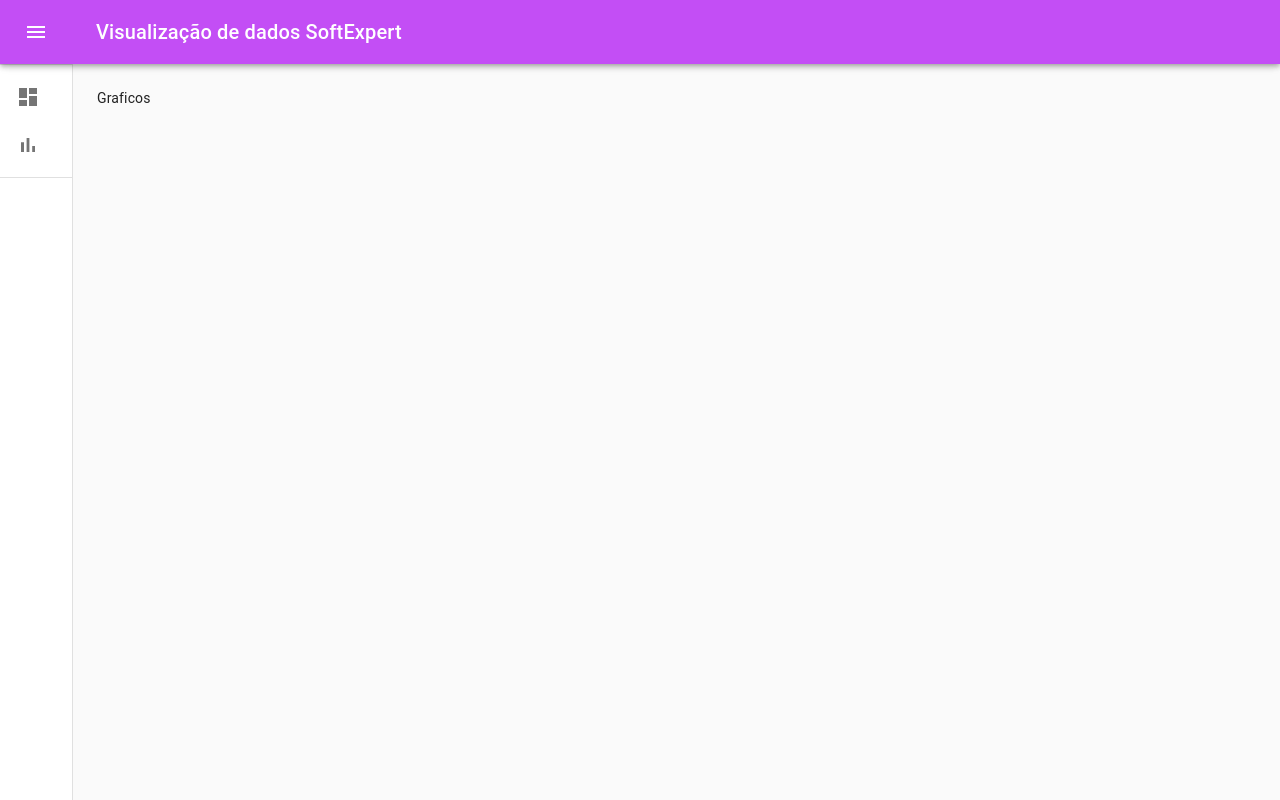
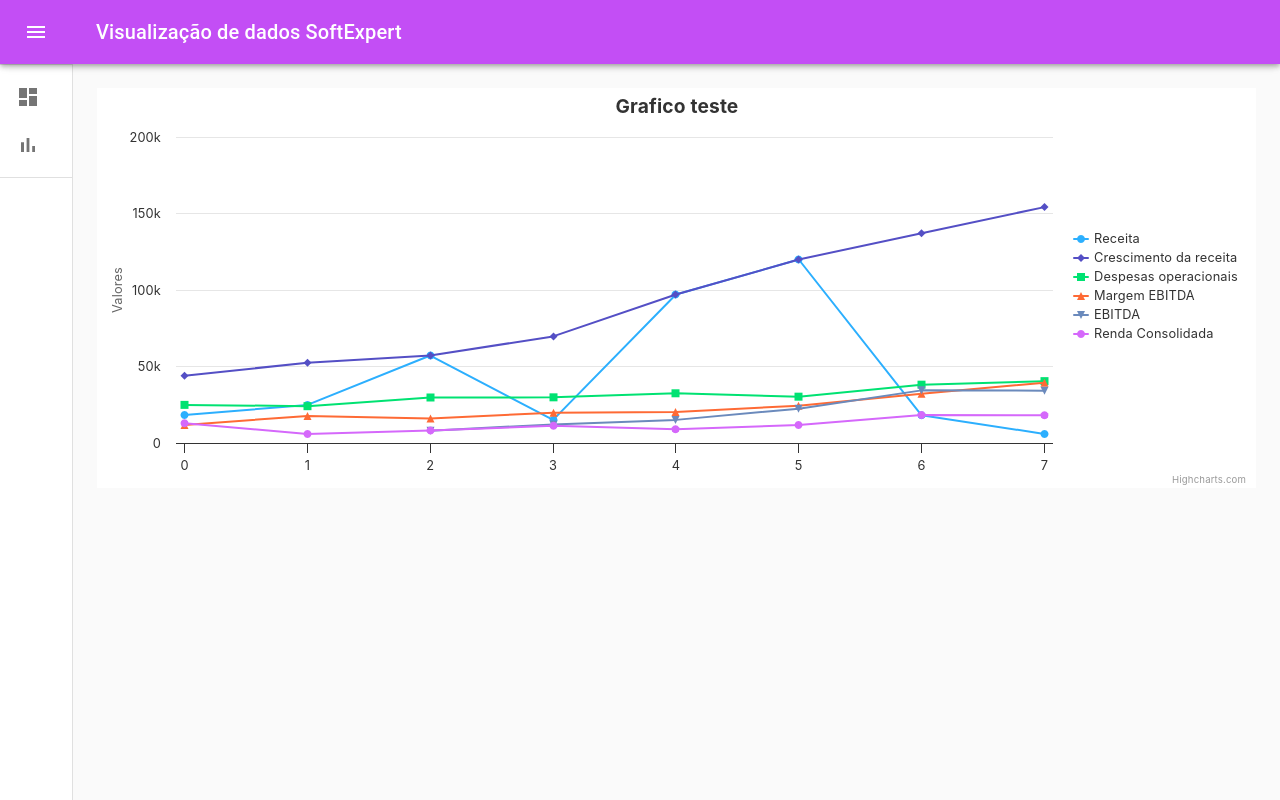
Before and after one commit to thlindustries/financialData_graphics_react_highcharts, a React (Create React App) app in the folder client/softexpert/: page /graficos in a window 1280 px wide. Built offline with nearby package versions, Linux system fonts and the light colour scheme; no server answers.

Commit message:
Grafico adicionado && API que busca os 6 dados sobre a empresa ja esta jogando as informacoes no console da rota /graficos

```diff
--- a/client/softexpert/package.json
+++ b/client/softexpert/package.json
@@ -9,6 +9,8 @@
     "@testing-library/react": "^9.4.0",
     "@testing-library/user-event": "^7.2.1",
     "axios": "^0.19.1",
+    "highcharts-react": "0.0.3",
+    "highcharts-react-official": "^2.2.2",
     "react": "^16.12.0",
     "react-dom": "^16.12.0",
     "react-router-dom": "^5.1.2",
--- /dev/null
+++ b/client/softexpert/src/components/graficos/graph1/index.js
@@ -0,0 +1,128 @@
+
+// //API ---->   https://financialmodelingprep.com/api/v3/financials/income-statement/{{SIMBOLO DA EMPRESA}}
+//-----------------------------------------------------------------------------------------------------
+
+import React, { Component } from 'react';
+import Highcharts from 'highcharts'
+import HighchartsReact from 'highcharts-react-official'
+import Grid from '@material-ui/core/Grid';
+
+//API
+import axios from 'axios';
+
+// import { Container } from './styles';
+const data_test=[];
+let page_init = 0;
+
+const options = {
+  title: {
+    text: 'Grafico teste',
+  },
+  // data: [data_test[0].revenue,data_test[1].revenue,data_test[2].revenue,data_test[3].revenue,data_test[4].revenue,data_test[5].revenue,data_test[6].revenue,data_test[7].revenue,data_test[8].revenue,data_test[9].revenue,data_test[10].revenue,data_test[11].revenue]
+  series: [{
+    name:'Receita',
+    data: [18274, 24916, 57177, 15112, 97031, 119931, 18111, 5948]
+    },{
+      name:'Crescimento da receita',
+      data: [43934, 52503, 57177, 69658, 97031, 119931, 137133, 154175]
+    }, {
+    name:'Despesas operacionais',
+      data: [24916, 24064, 29742, 29851, 32490, 30282, 38121, 40434]
+    }, {
+      name:'Margem EBITDA',
+        data: [11744, 17722, 16005, 19771, 20185, 24377, 32147, 39387]
+    }, {
+      name:'EBITDA',
+        data: [null, null, 7988, 12169, 15112, 22452, 34400, 34227]
+    }, {
+      name:'Renda Consolidada',
+        data: [12908, 5948, 8105, 11248, 8989, 11816, 18274, 18111]
+    }
+  ],
+  legend: {
+    layout: 'vertical',
+    align: 'right',
+    verticalAlign: 'middle'
+  },
+  responsive: {
+    rules: [{
+        condition: {
+            maxWidth: 500
+        },
+        chartOptions: {
+            legend: {
+                layout: 'horizontal',
+                align: 'center',
+                verticalAlign: 'bottom'
+            }
+        }
+    }]
+  },
+  yAxis: {
+    title: {
+        text: 'Valores'
+    }
+  },
+  xAxis: {
+    accessibility: {
+        rangeDescription: [2010,2011,2012]
+    }
+  },
+}
+
+function createData(revenue, revenue_growth, operational_expenses, ebitda_margin, ebitda, conolidated_income) {
+  return { revenue, revenue_growth, operational_expenses, ebitda_margin, ebitda, conolidated_income };
+}
+
+function replaceKeys(object) {
+  Object.keys(object).forEach(function (key) {
+      var newKey = key.replace(/\s+/g, '');
+      if (object[key] && typeof object[key] === 'object') {
+          replaceKeys(object[key]);
+      }
+      if (key !== newKey) {
+          object[newKey] = object[key];
+          delete object[key];
+      }
+  });
+}
+
+export default class graph1 extends Component {
+  constructor(props) {
+    super(props);
+
+    this.state={
+      dados_empresa:[]
+    }
+
+    axios.get('https://financialmodelingprep.com/api/v3/financials/income-statement/AAPL').then(resultado=>{
+      this.setState({
+        dados_empresa:resultado.data
+      })
+    })
+  }
+  render() {
+    let data=this.state.dados_empresa.financials;
+    if(data!==undefined && page_init===0){
+      replaceKeys(data)
+      data.map(function(item,i){
+        data_test.push(createData(data[i].Revenue,data[i].RevenueGrowth,data[i].OperatingExpenses,data[i].EBITDAMargin,data[i].EBITDA))
+        // console.log(data[i])
+      })
+      page_init++;
+      console.log(data_test[0].revenue);
+    }
+    return (
+      <Grid container spacing={2}>
+        <Grid item xs={12}>
+          <div>
+            <HighchartsReact
+              highcharts={Highcharts}
+              options={options}
+            />
+          </div>
+        </Grid>
+      </Grid>
+    );
+  }
+}
--- /dev/null
+++ b/client/softexpert/src/components/graficos/graph1/styles.js
@@ -0,0 +1,5 @@
+import styled from 'styled-components';
+
+export const Container = styled.div`
+
+`;
--- a/client/softexpert/src/components/tabela/index.js
+++ b/client/softexpert/src/components/tabela/index.js
@@ -21,6 +21,8 @@
 //icons
 import PlayCircleOutlineIcon from '@material-ui/icons/PlayCircleOutline';
 import Fab from '@material-ui/core/Fab';
+
+
 
 const useStyles1 = makeStyles(theme => ({
   root: {
@@ -154,7 +156,7 @@
             : rows
           ).map(row => (//
               <TableRow key={row.name}><TableCell component="th" scope="row">
-                <Checkbox/>
+                <Checkbox id={'check'+row.simbolo}/>
               </TableCell>
               <TableCell component="th" scope="row">
                 {row.name}
@@ -162,7 +164,9 @@
               <TableCell align="right">{row.simbolo}</TableCell>
               <TableCell align="right">{row.cotacao}</TableCell>
               <TableCell align="right">
-                <Fab size ='small'color="secondary" aria-label="add" id={row.simbolo} onClick={() => { console.log('Voce apertou o botao '+row.simbolo); }}>
+                <Fab size ='small'color="secondary" aria-label="add" id={'button'+row.simbolo} onClick={() => {
+                    console.log('Voce apertou o botao '+row.simbolo);
+                  }}>
                   <PlayCircleOutlineIcon />
                 </Fab>
               </TableCell>
--- a/client/softexpert/src/views/graficos/index.js
+++ b/client/softexpert/src/views/graficos/index.js
@@ -1,9 +1,10 @@
 import React from 'react'
+import Grafico_1 from '../../components/graficos/graph1'
 
 export default function index() {
   return (
     <div>
-      Graficos
+      <Grafico_1/>
     </div>
   )
 }
```
Also changed, not shown: client/softexpert/src/components/tabela/index2.txt (renamed from client/softexpert/src/components/tabela/index2.js), 2 other files (tests, documents, lock files or other folders).
